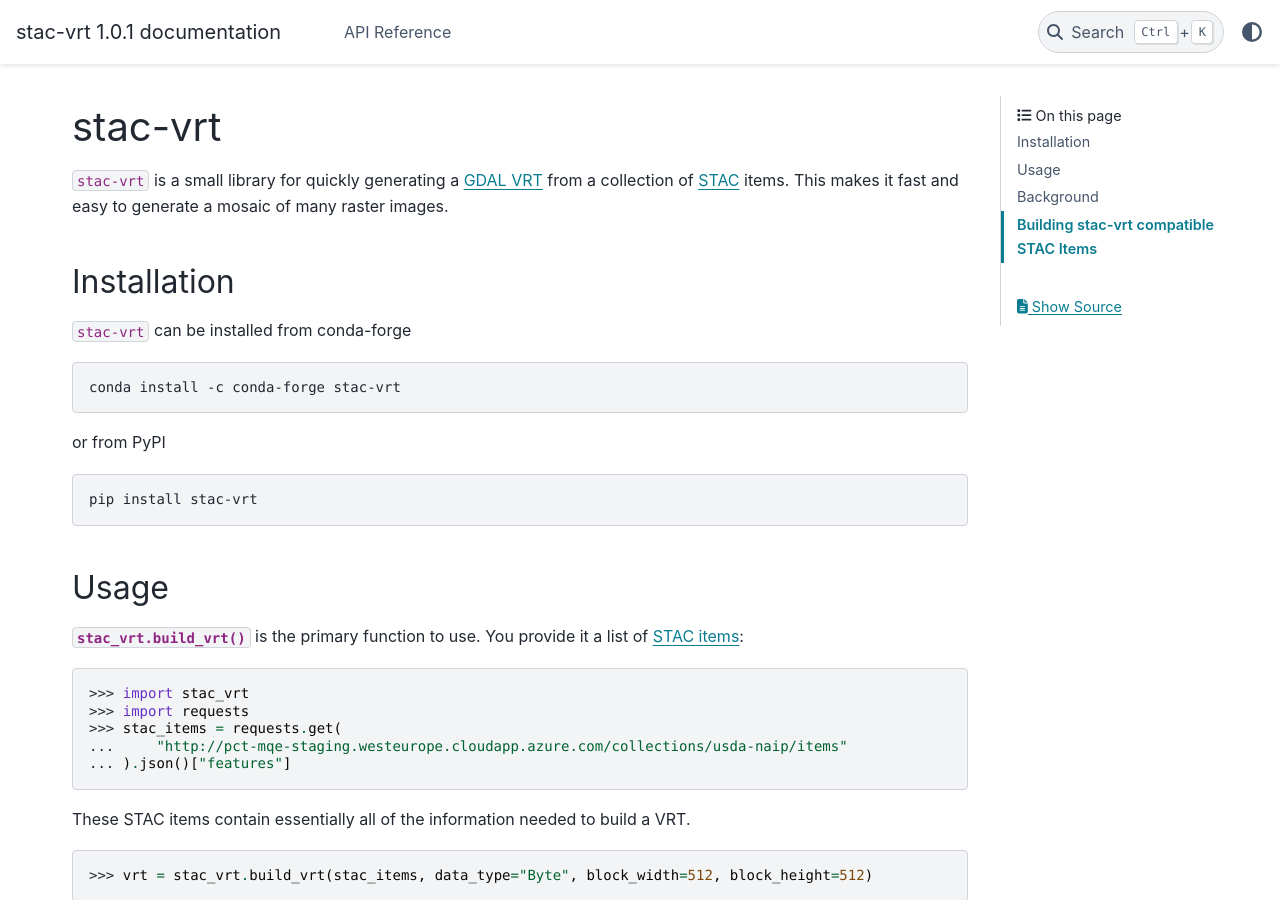
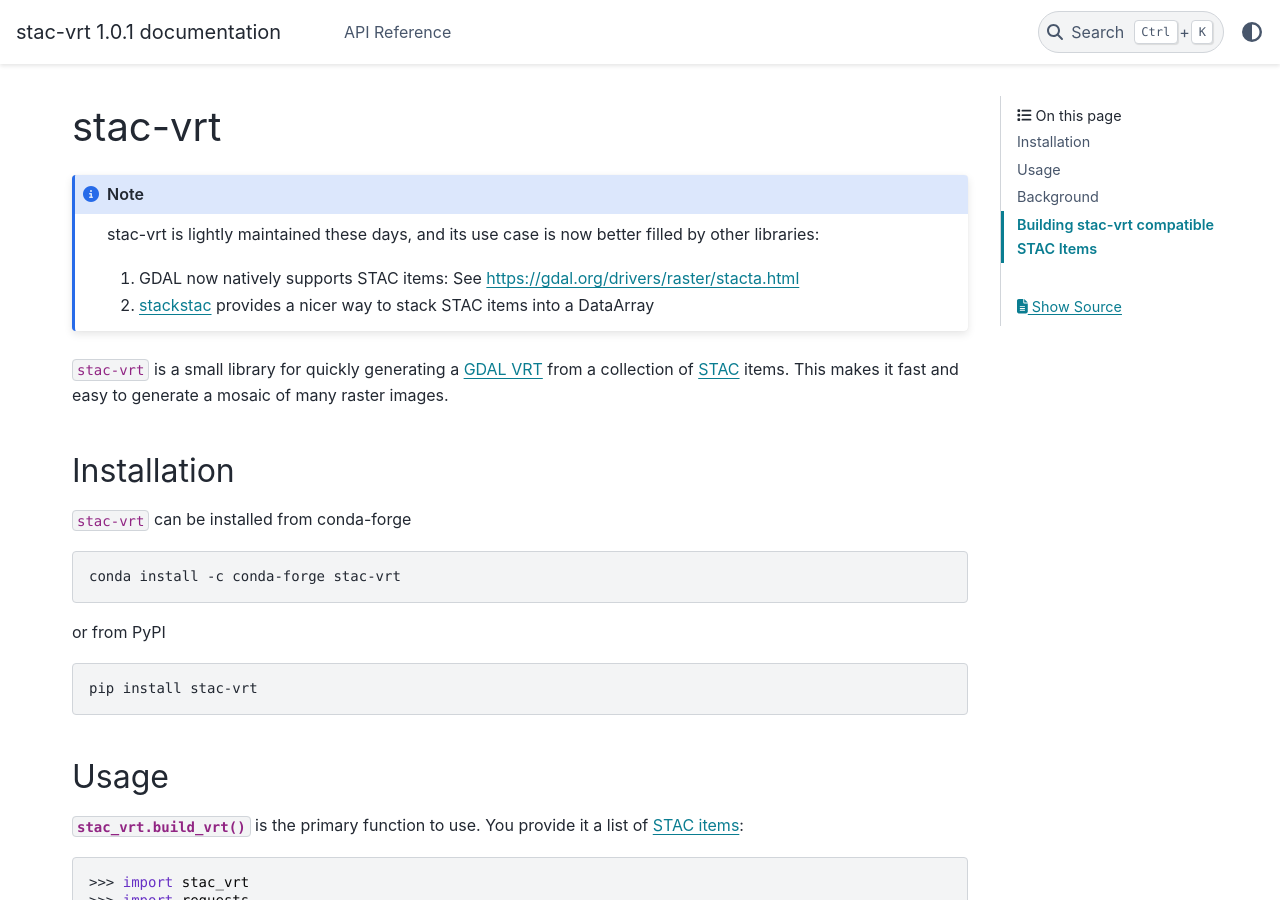
Before and after one commit to stac-utils/stac-vrt, a Sphinx documentation site: the page built from docs/index.md, in a window 1280 px wide and 900 px high. Built offline with Sphinx 7.4.7 and the PyData theme 0.15.4, drawn with Linux system fonts in a browser that asks for light colours.

Commit message:
Link to STACTA, stackstac

````diff
--- a/docs/index.md
+++ b/docs/index.md
@@ -1,4 +1,12 @@
 # stac-vrt
+
+```{note}
+stac-vrt is lightly maintained these days, and its use case is now better filled by other libraries:
+
+1. GDAL now natively supports STAC items: See <https://gdal.org/drivers/raster/stacta.html>
+2. [stackstac](https://stackstac.readthedocs.io/en/latest/) provides a nicer way to stack STAC items into a DataArray
+```
+
 
 `stac-vrt` is a small library for quickly generating a [GDAL VRT][vrt] from a collection
 of [STAC][stac] items. This makes it fast and easy to generate a mosaic of many
````
Also changed, not shown: README.md (+8 -0 lines).
